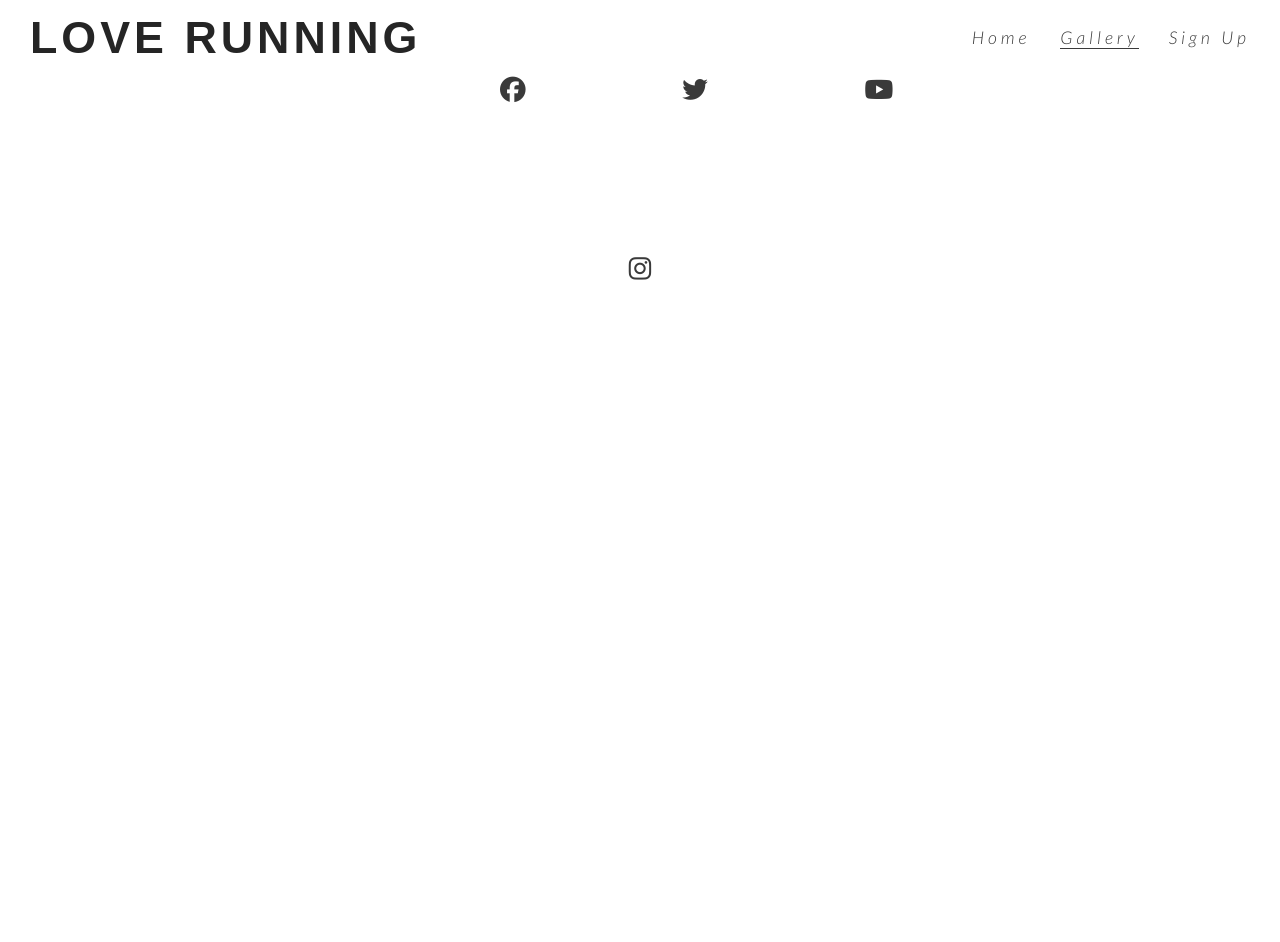
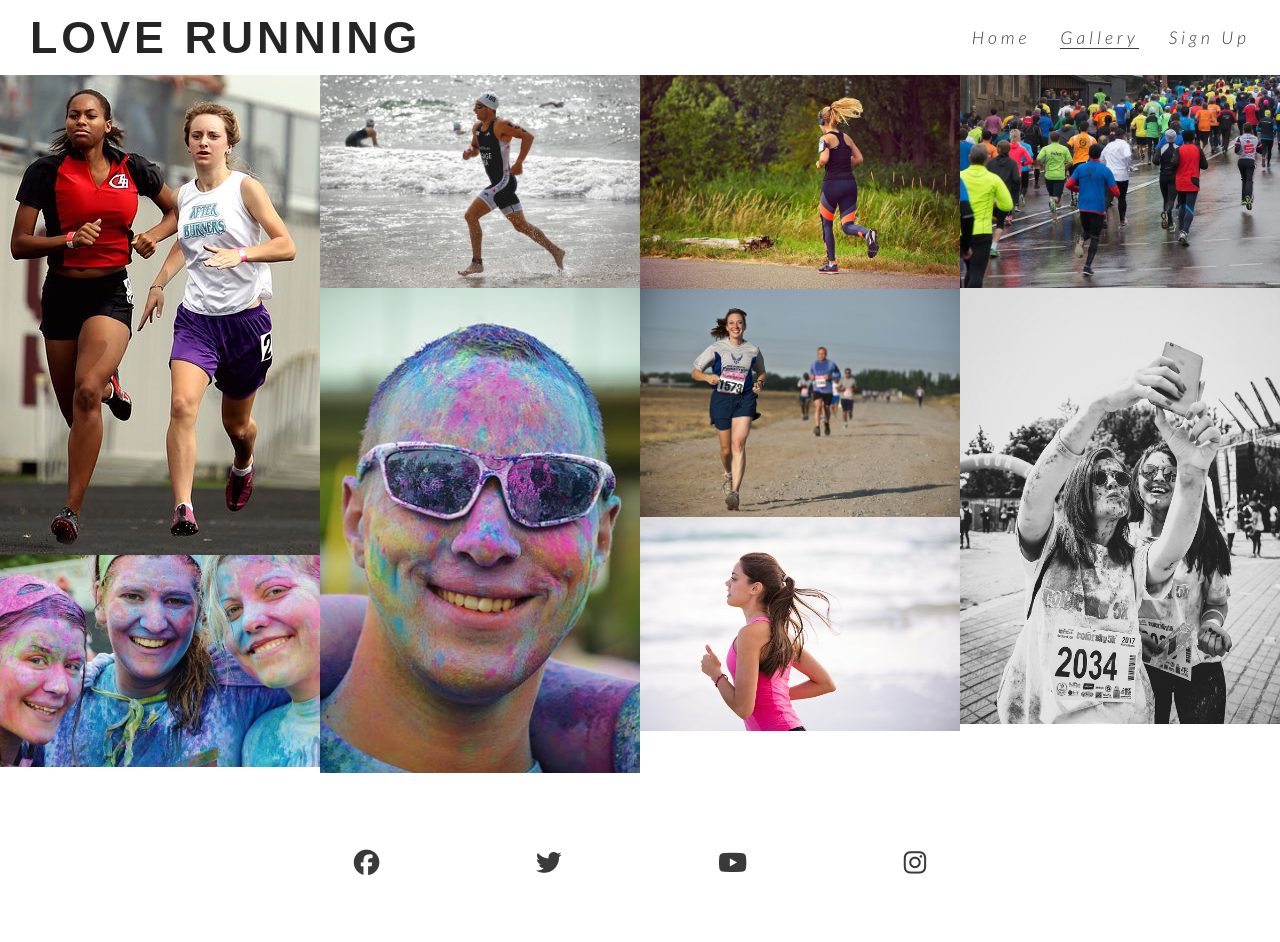
Before and after one commit to Fwhiterabbit/love-running2, a plain HTML site: page gallery.html in a window 1280 px wide. Before the commit the page ends 800 px from the top, so only its background shows below. Drawn offline with Linux system fonts and the light colour scheme.

Commit message:
add gallery images and masonry styling

```diff
--- a/assets/css/style.css
+++ b/assets/css/style.css
@@ -237,3 +237,16 @@ footer {
     padding: 5%;
     color: #3a3a3a;
 }
+
+/* gellery */
+
+#photos {
+    clear: both;
+    line-height: 0;
+    column-count: 4;
+    column-gap: 0;
+}
+
+#photos > img {
+    width: 100%;
+}
--- a/gallery.html
+++ b/gallery.html
@@ -29,6 +29,18 @@
 
     </header>
 
+    <section id="photos">
+        <img src="assets/images/athletes.jpg" alt="Two athletes running together">
+        <img src="assets/images/girls.jpg" alt="Three girls at charity paint running festival">
+        <img src="assets/images/runner3.jpg" alt="Solo male runner jogging on a beach">
+        <img src="assets/images/man.jpg" alt="Man at charity paint running festival">
+        <img src="assets/images/runner1.jpg" alt="Solo feamle runner jogging through phoenix park">
+        <img src="assets/images/runner2.jpg" alt="Runners competing in marathon">
+        <img src="assets/images/runner4.jpg" alt="Solo female runner jogging on a beach">
+        <img src="assets/images/running_gang.jpg" alt="Large group of runners taking part in a marathon on a rainy day">
+        <img src="assets/images/mud-run.jpg" alt="Two women runners taking a muddy selfie after the Mud Runners Championship">
+    </section>
+
     <footer>
         <ul class="social-networks">
             <li>
```
Also changed, not shown: assets/images/athletes.jpg (added), assets/images/girls.jpg (added), assets/images/man.jpg (added), assets/images/mud-run.jpg (added), assets/images/runner1.jpg (added), assets/images/runner2.jpg (added), assets/images/runner3.jpg (added), assets/images/runner4.jpg (added), assets/images/running_gang.jpg (added).
